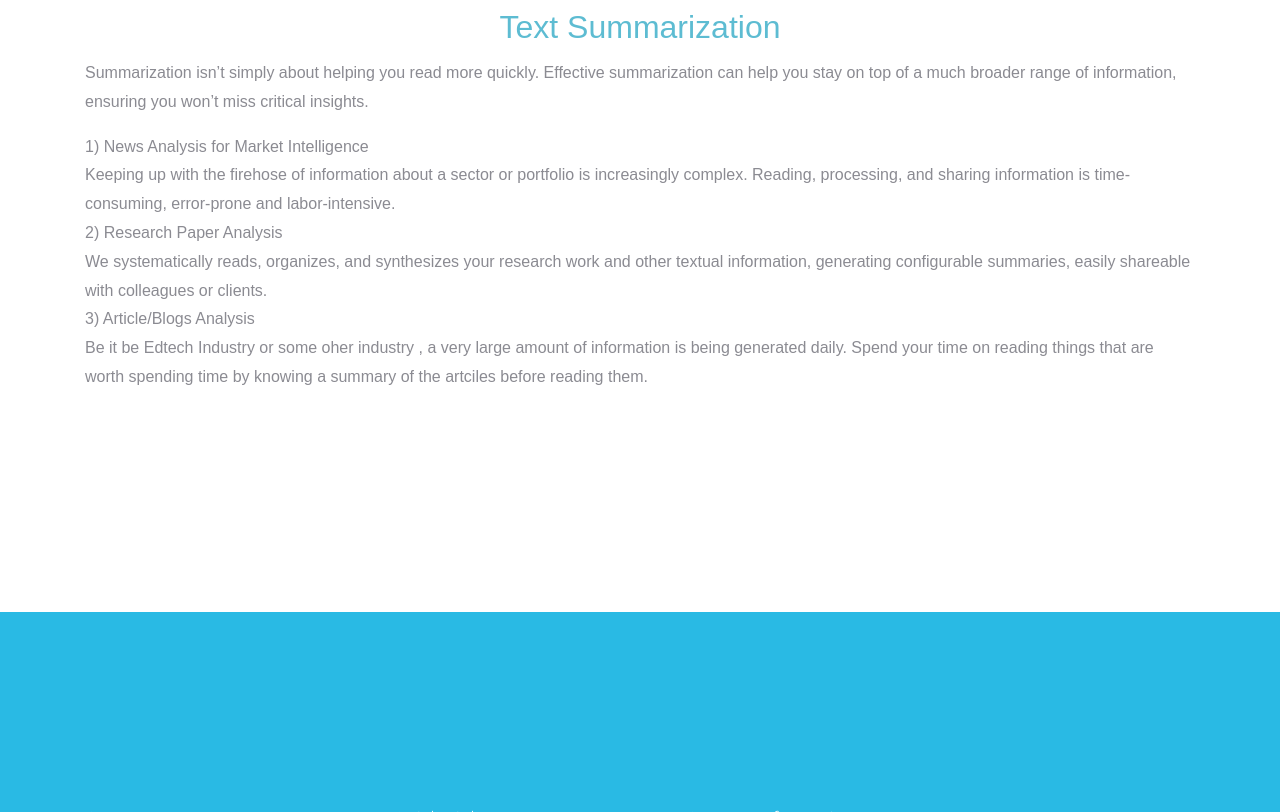
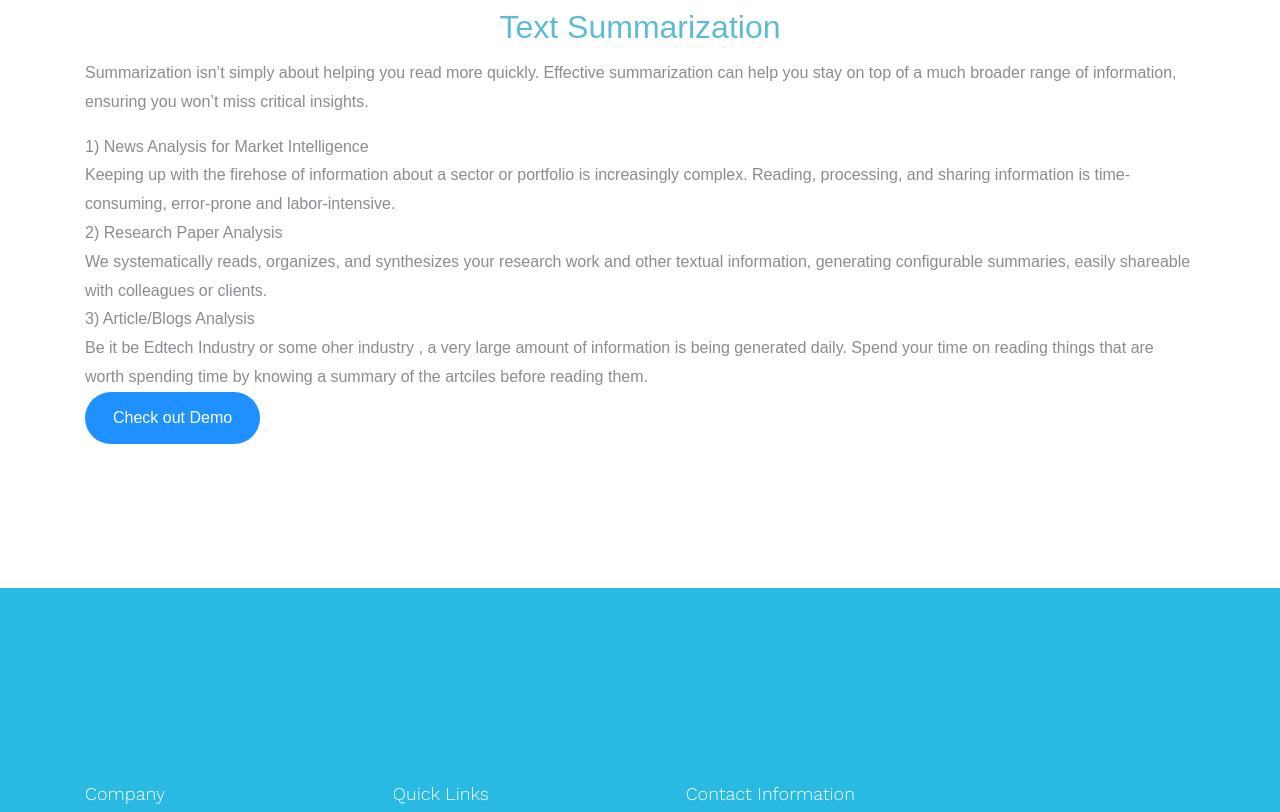
Before and after one commit to analyticware/Website, a plain HTML site: page solutions.html in a window 1280 px wide. Shown: the part 925-1737 px from the top of the page. Drawn offline with nearby package versions, Linux system fonts and the light colour scheme; some packages are replaced by stand-ins of ours; no server answers; files whose address does not match are found by name.

Commit message:
Update solutions.html

```diff
--- a/solutions.html
+++ b/solutions.html
@@ -35,7 +35,22 @@ h3 {
 .text {
   font-family: Arial, Helvetica, sans-serif;
 }
+.btn {
+  border: none;
+  background-color:dodgerblue ;
+  padding: 14px 28px;
+  font-size: 16px;
+  font-size: white;
+  cursor: pointer;
+  display: inline-block;
+}
+  .default {
+  color: white;
+}
 
+.default:hover {
+  background: #9400D3;
+}
 </style>
   </head>
   <body>
@@ -91,7 +106,7 @@ Keeping up with the firehose of information about a sector or portfolio is incre
     3) Article/Blogs Analysis<br>
   Be it be Edtech Industry or some oher industry , a very large amount of information is being generated daily. Spend your time on reading things that are worth spending time by knowing a summary of the artciles before reading them.
     <br>
-  <p><a href="https://drive.google.com/file/d/1a9RneghEFYHBBBf84LuQTKMSuQMZ8AeE/view?usp=sharing" class="btn btn-primary btn-outline-white px-4 py-3 popup"><span class="ion-ios-play mr-2"></span> Watch Video</a></p>
+  <button class="btn default">Check out Demo</button>
     </p>
   </div>
 </div>
```
